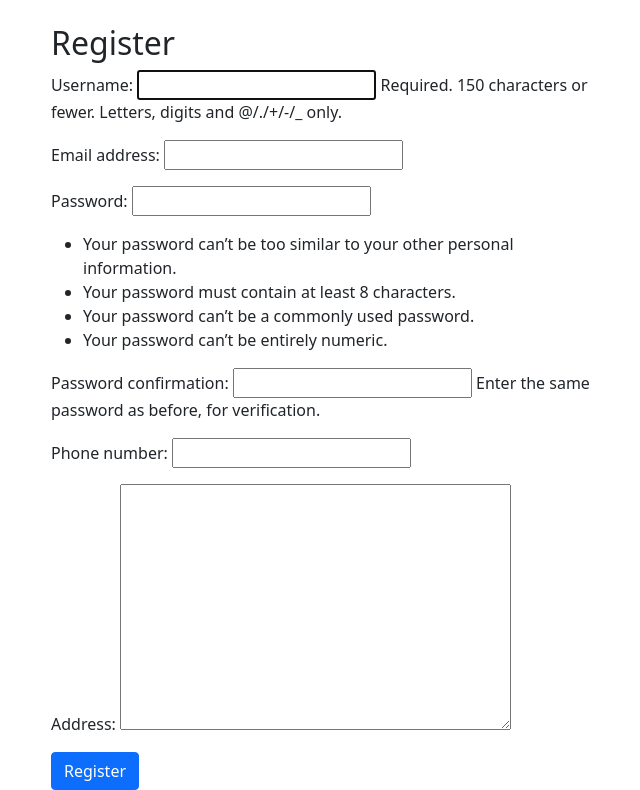
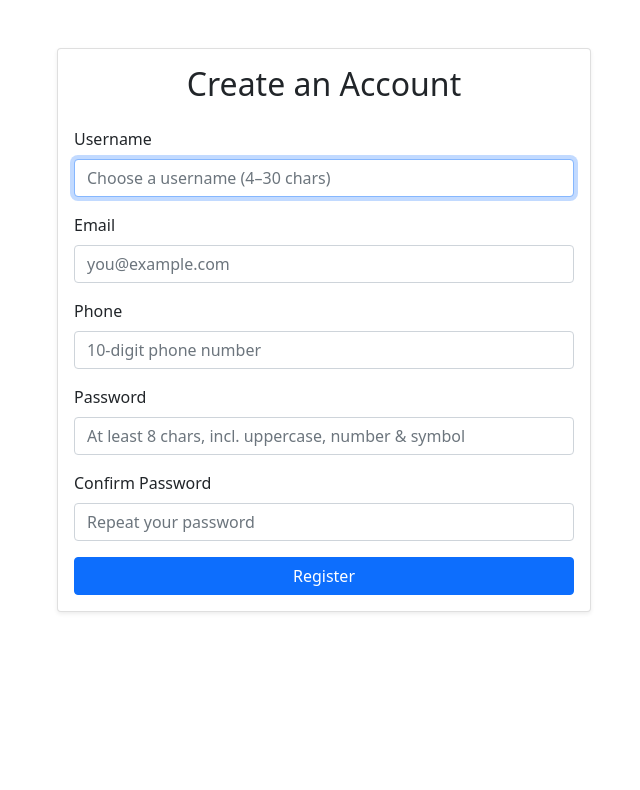
Before and after one commit to Sujal-Khatri/Municipal_Solutions, a Django app: page /register/ in a window 1280 px wide. Shown: the part 56-846 px from the top of the page, without its empty margins (316-956 px from the left). After the commit the page ends 669 px from the top, so only its background shows below. Run offline with Django 5.2, Linux system fonts and the light colour scheme.

Commit message:
registration page re worked

```diff
--- a/accounts/forms.py
+++ b/accounts/forms.py
@@ -1,8 +1,69 @@
+# accounts/forms.py
+import re
 from django import forms
 from django.contrib.auth.forms import UserCreationForm
 from .models import CustomUser
 
 class CustomUserCreationForm(UserCreationForm):
+    username = forms.CharField(
+        widget=forms.TextInput({
+            'class':        'form-control',
+            'placeholder':  'Choose a username (4–30 chars)',
+            'required':     'required',
+            'minlength':    '4',
+            'maxlength':    '30',
+        })
+    )
+    email = forms.EmailField(
+        widget=forms.EmailInput({
+            'class':        'form-control',
+            'placeholder':  'you@example.com',
+            'required':     'required',
+        })
+    )
+    phone = forms.CharField(
+        widget=forms.TextInput({
+            'class':        'form-control',
+            'placeholder':  '10-digit phone number',
+            'required':     'required',
+            'pattern':      r'\d{10}',
+            'title':        'Enter exactly 10 digits.',
+        })
+    )
+    password1 = forms.CharField(
+        label='Password',
+        widget=forms.PasswordInput({
+            'class':        'form-control',
+            'placeholder':  'At least 8 chars, incl. uppercase, number & symbol',
+            'required':     'required',
+            'minlength':    '8',
+            # this regex requires at least one uppercase, one digit, one non-word (symbol)
+            'pattern':      r'(?=.*[A-Z])(?=.*\d)(?=.*\W).+',
+            'title':        'Must include at least one uppercase letter, one number, and one symbol.',
+        })
+    )
+    password2 = forms.CharField(
+        label='Confirm Password',
+        widget=forms.PasswordInput({
+            'class':        'form-control',
+            'placeholder':  'Repeat your password',
+            'required':     'required',
+            'minlength':    '8',
+        })
+    )
+
     class Meta:
         model = CustomUser
-        fields = ('username', 'email', 'password1', 'password2', 'phone_number', 'address')
+        fields = ['username', 'email', 'phone', 'password1', 'password2']
+
+    def clean_phone(self):
+        phone = self.cleaned_data['phone']
+        if not re.fullmatch(r'\d{10}', phone):
+            raise forms.ValidationError("Phone must be exactly 10 digits.")
+        return phone
+
+    def clean_email(self):
+        email = self.cleaned_data['email']
+        if CustomUser.objects.filter(email=email).exists():
+            raise forms.ValidationError("Email already in use.")
+        return email
--- a/accounts/models.py
+++ b/accounts/models.py
@@ -6,6 +6,7 @@ class CustomUser(AbstractUser):
     is_admin = models.BooleanField(default=False)
     phone_number = models.CharField(max_length=20, blank=True)
     address = models.TextField(blank=True)
+    email = models.EmailField(unique=True)
 
     def __str__(self):
         return self.username
--- a/accounts/views.py
+++ b/accounts/views.py
@@ -15,12 +15,11 @@ def dashboard(request):
     return render(request, 'dashboard.html')
 
 def register(request):
-    if request.method == 'POST':
+    if request.method == "POST":
         form = CustomUserCreationForm(request.POST)
         if form.is_valid():
-            user = form.save()
-            login(request, user)
-            return redirect('home')
+            form.save()
+            return redirect('login')
     else:
         form = CustomUserCreationForm()
     return render(request, 'accounts/register.html', {'form': form})
--- a/templates/accounts/register.html
+++ b/templates/accounts/register.html
@@ -1,14 +1,92 @@
 {% extends 'base.html' %}
 
+{% block extra_head %}
+  <link
+    href="https://cdn.jsdelivr.net/npm/bootstrap@5.3.0/dist/css/bootstrap.min.css"
+    rel="stylesheet"
+  >
+{% endblock %}
+
 {% block content %}
-<div class="row justify-content-center">
+<div class="container my-5">
+  <div class="row justify-content-center">
     <div class="col-md-6">
-        <h2>Register</h2>
-        <form method="post">
+      <div class="card shadow-sm">
+        <div class="card-body">
+          <h2 class="card-title text-center mb-4">Create an Account</h2>
+
+          <form id="registerForm" method="post" novalidate>
             {% csrf_token %}
-            {{ form.as_p }}
-            <button type="submit" class="btn btn-primary">Register</button>
-        </form>
+            {{ form.non_field_errors }}
+
+            {% for field in form %}
+              <div class="mb-3">
+                <label for="{{ field.id_for_label }}" class="form-label">
+                  {{ field.label }}
+                </label>
+                {{ field }}
+                <div class="invalid-feedback"></div>
+              </div>
+            {% endfor %}
+
+            <button type="submit" class="btn btn-primary w-100">
+              Register
+            </button>
+          </form>
+        </div>
+      </div>
     </div>
+  </div>
 </div>
 {% endblock %}
+
+{% block extra_js %}
+<script>
+(function(){
+  const form = document.getElementById('registerForm');
+  const pwd1 = form.querySelector('[name="password1"]');
+  const pwd2 = form.querySelector('[name="password2"]');
+
+  // Clear feedback on input
+  form.querySelectorAll('input').forEach(input => {
+    input.addEventListener('input', () => {
+      input.classList.remove('is-invalid','is-valid');
+      input.closest('.mb-3')
+           .querySelector('.invalid-feedback')
+           .textContent = '';
+    });
+  });
+
+  // Password‐match check
+  pwd2.addEventListener('input', () => {
+    if (pwd2.value !== pwd1.value) {
+      pwd2.setCustomValidity('Passwords do not match.');
+    } else {
+      pwd2.setCustomValidity('');
+    }
+  });
+
+  form.addEventListener('submit', function(event) {
+    // run HTML5 validation
+    if (!form.checkValidity()) {
+      event.preventDefault();
+      event.stopPropagation();
+
+      // show each field’s built-in message
+      form.querySelectorAll('input').forEach(input => {
+        const feedback = input.closest('.mb-3')
+                              .querySelector('.invalid-feedback');
+        if (!input.checkValidity()) {
+          feedback.textContent = input.validationMessage;
+          input.classList.add('is-invalid');
+        } else {
+          input.classList.add('is-valid');
+        }
+      });
+    }
+    // if the form _is_ valid, let it submit normally;
+    // your server‐side will still catch anything that slips through.
+  }, false);
+})();
+</script>
+{% endblock %}
```
Also changed, not shown: municipal_solutions/settings.py (+4 -12 lines), accounts/migrations/0002_alter_customuser_email.py (added), db.sqlite3.
